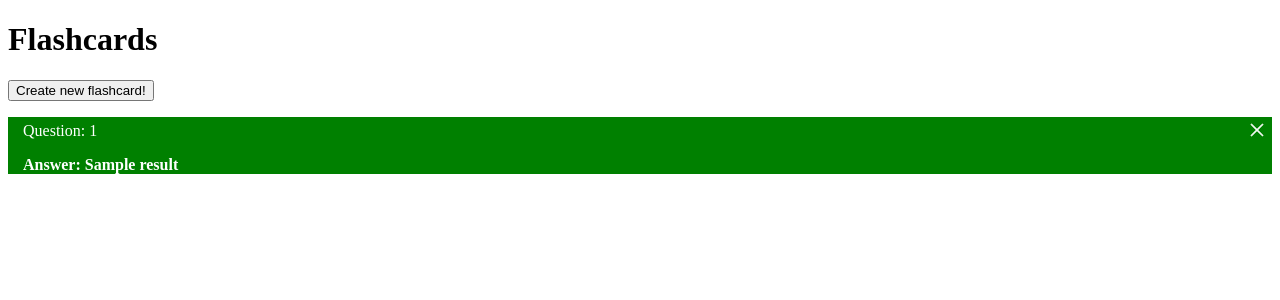
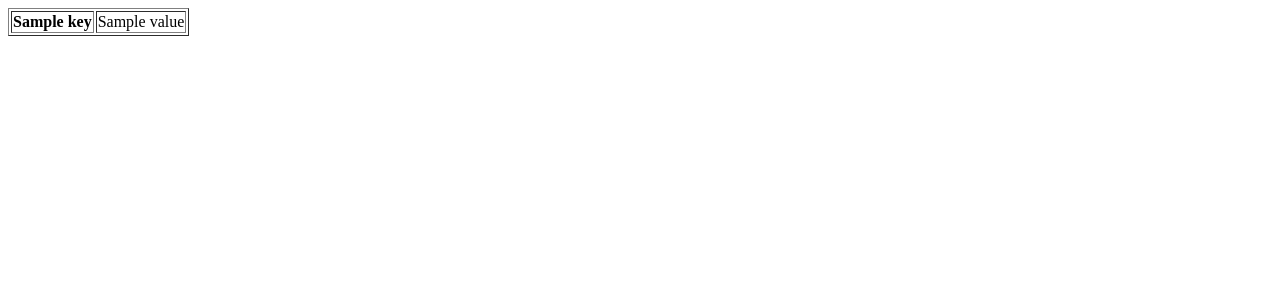
Before and after one commit to Rayaannotfound/key-pair-value, a Flask app: template templates/flashcards.html in a window 1280 px wide. Shown: the top 300 px of the page. Run offline with Flask 2, Linux system fonts and the light colour scheme; the template is opened without the code that fills it: most values are stand-ins (such as "Sample title", 1, 10 or a date in 2020).

Commit message:
Revert "feat: adding question page"
This reverts commit b922d1bbe7d933443bf180ce32012ce0f433d89a.

```diff
--- a/templates/create.html
+++ b/templates/create.html
@@ -13,7 +13,7 @@
 <p style="color:red"> Something went wrong, try again</p>
 {%elif duplicate== False%}
 {% set progress = "success" %}
-<p style="color:green"> Congrats! Flashcard has been added!</p>
+<p style="color:green"> Congrats! Data has been saved!</p>
 {%endif%}
 
 <div class= "alert {{progress}}" id="success" >
@@ -26,7 +26,6 @@
          <p>Answer <input type = "text" name = "Answer" required/></p>
          <p><input onclick="successful()" type = "submit" value = "submit" id="submitBtn"/></p>
       </form>
-<button onclick="window.location.href='/flashcards';"> Back to Flashcards</button>
 <button onclick="window.location.href='/';"> Back to Home</button>
 <style>
 .alert {
--- a/templates/flashcards.html
+++ b/templates/flashcards.html
@@ -1,50 +1,17 @@
 <!DOCTYPE html>
 <html lang="en">
-  <head>
-    <meta charset="UTF-8" />
-    <title>flashcards</title>
-    <link
-      rel="stylesheet"
-      href="https://cdn.jsdelivr.net/npm/bootstrap-icons@1.10.3/font/bootstrap-icons.css"
-    />
-  </head>
-  <body>
-    <h1>Flashcards</h1>
-
-    <button onclick="window.location.href='/create';">
-      Create new flashcard!
-    </button>
-    {% if not results %}
-    <p>No flashcards found! Click the button to add one!</p>
-    {% endif %} {% for result in results %}
-    <div style="background-color: green" ;>
-      <a
-        href="/delete/{{result[0].replace('?','%3F')}}"
-        class="btn btn-outline-danger btn-sm"
-      >
-        <svg
-          xmlns="http://www.w3.org/2000/svg"
-          width="16"
-          height="16"
-          fill="white"
-          class="bi bi-x-lg"
-          viewBox="0 0 16 16"
-          style="position: absolute; right: 15; padding-top: 5"
-        >
-          <path
-            d="M2.146 2.854a.5.5 0 1 1 .708-.708L8 7.293l5.146-5.147a.5.5 0 0 1 .708.708L8.707 8l5.147 5.146a.5.5 0 0 1-.708.708L8 8.707l-5.146 5.147a.5.5 0 0 1-.708-.708L7.293 8 2.146 2.854Z"
-            stroke="white"
-            stroke-width="0.8"
-          />
-        </svg>
-      </a>
-      <p style="color: white; margin-left: 15px; padding-top: 5px">
-        Question: {{result[0]}}
-      </p>
-      <strong style="color: white; margin-left: 15px">
-        Answer: {{result[1]}}</strong
-      >
-    </div>
+<head>
+    <meta charset="UTF-8">
+    <title>Flashcards</title>
+</head>
+<body>
+<table border=1>
+    {% for key, value in results.items() %}
+    <tr>
+    <th> {{ key }}</th>
+        <td> {{ value }}</td>
+    </tr>
     {% endfor %}
-  </body>
+</table>
+</body>
 </html>
```
Also changed, not shown: homepage.py (+0 -13 lines), questions.py (added, +16 -0 lines), templates/homepage.html (+25 -13 lines).
